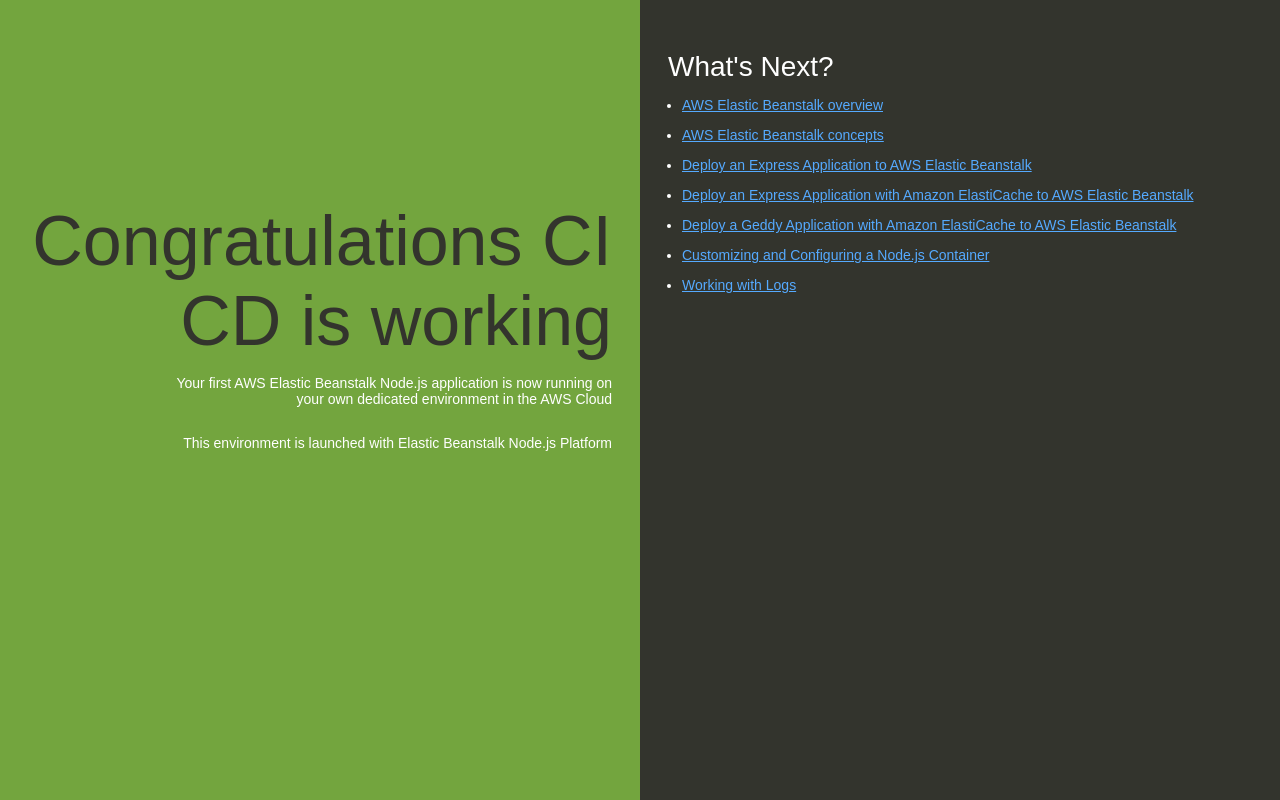
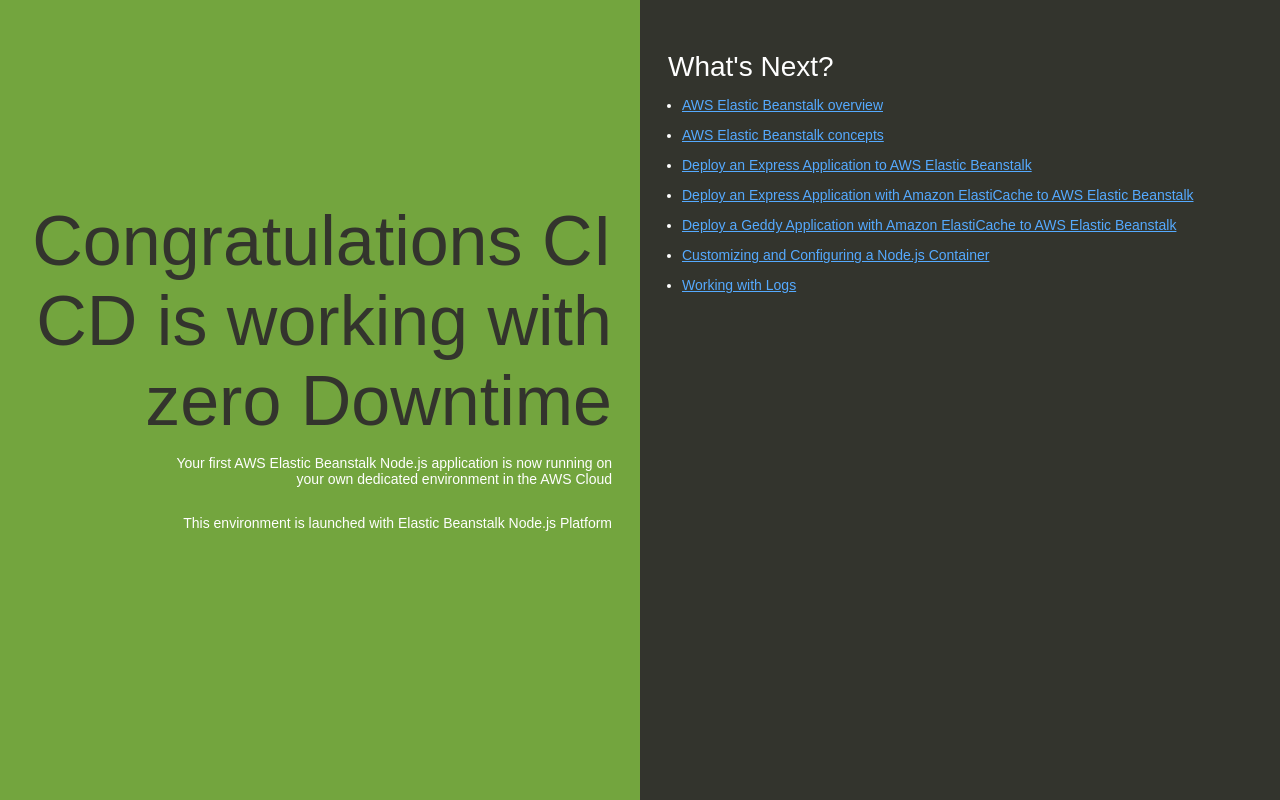
Before and after one commit to Muhammad-Usama-1/node-eb, a website: page index.html in a window 1280 px wide. Drawn offline with Linux system fonts and the light colour scheme.

Commit message:
Update index.html

```diff
--- a/index.html
+++ b/index.html
@@ -74,7 +74,7 @@
   </head>
   <body>
     <div class="textColumn">
-      <h1>Congratulations CI CD is working </h1>
+      <h1>Congratulations CI CD is working with zero Downtime </h1>
       <p>Your first AWS Elastic Beanstalk Node.js application is now running on your own dedicated environment in the AWS Cloud</p>
       <p>This environment is launched with Elastic Beanstalk Node.js Platform</p>
     </div>
```
